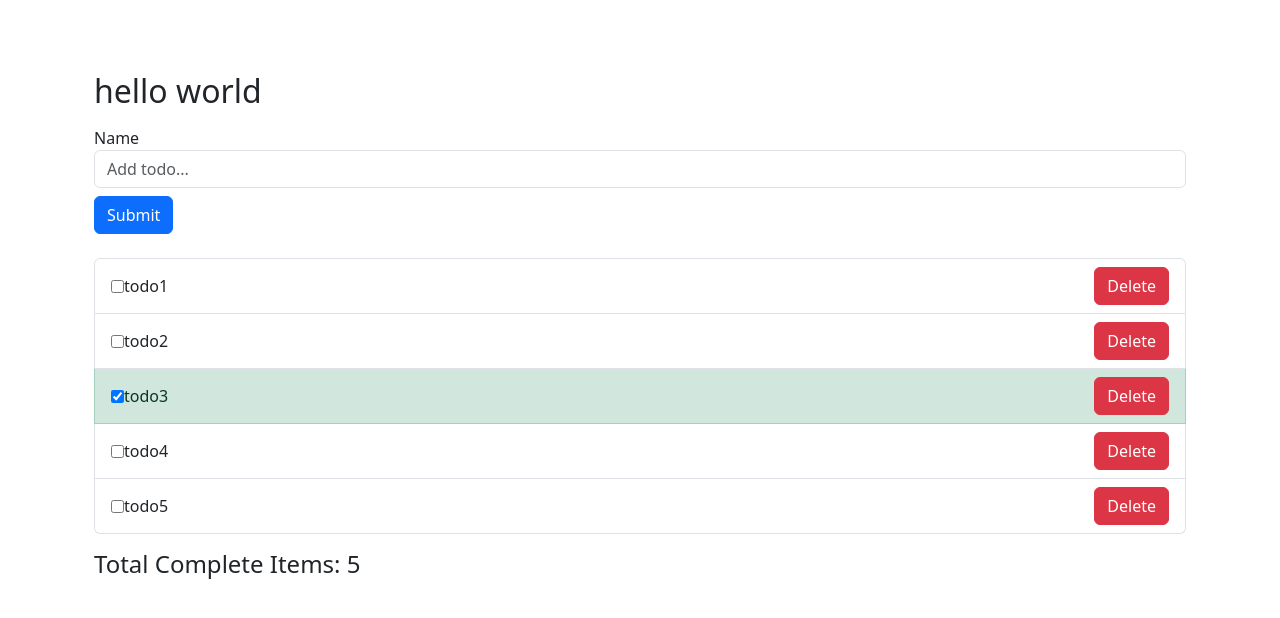
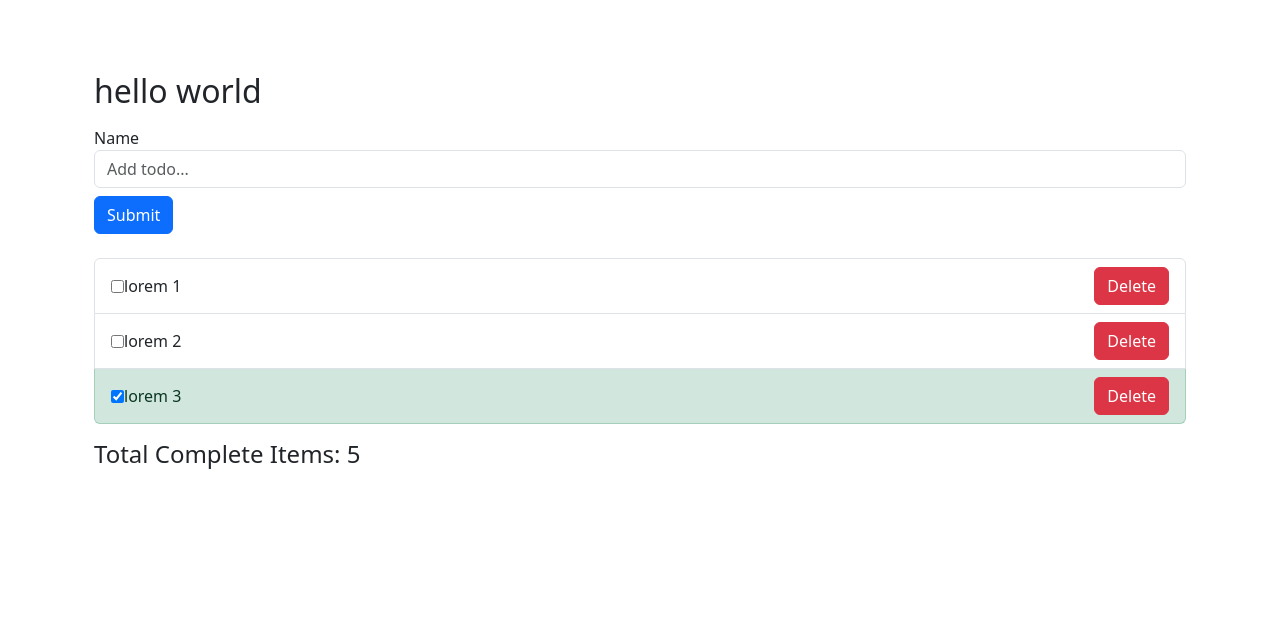
Before and after one commit to AI-Ashik/react-redux-toolkit, a React (Vite) app in the folder react-redux-todo-app/: page / in a window 1280 px wide. Shown: the top 618 px of the page. Built offline with nearby package versions, Linux system fonts and the light colour scheme.

Commit message:
use the state values from the redux store and use it as primary todos

```diff
--- a/react-redux-todo-app/components/AddTodoForm.jsx
+++ b/react-redux-todo-app/components/AddTodoForm.jsx
@@ -1,11 +1,19 @@
 import { useState } from "react";
+import { useDispatch } from "react-redux";
+import { addTodo } from "../src/app/todoSlice";
 
 const AddTodoForm = () => {
   const [value, setValue] = useState("");
 
+  const dipatch = useDispatch();
+
   const onSubmit = (event) => {
     event.preventDefault();
-    console.log("user entered: " + value);
+    dipatch(
+      addTodo({
+        title: value,
+      })
+    );
   };
 
   return (
--- a/react-redux-todo-app/components/TodoList.jsx
+++ b/react-redux-todo-app/components/TodoList.jsx
@@ -1,13 +1,8 @@
+import { useSelector } from "react-redux";
 import TodoItem from "./TodoItem";
 
 const TodoList = () => {
-  const todos = [
-    { id: 1, title: "todo1", completed: false },
-    { id: 2, title: "todo2", completed: false },
-    { id: 3, title: "todo3", completed: true },
-    { id: 4, title: "todo4", completed: false },
-    { id: 5, title: "todo5", completed: false },
-  ];
+  const todos = useSelector((state) => state.todos);
 
   return (
     <ul className="list-group">
```
